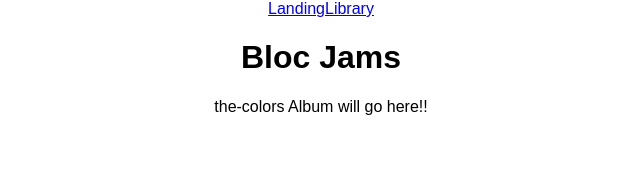
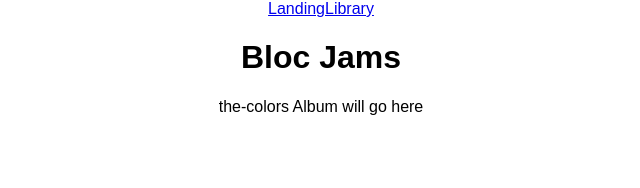
Before and after one commit to DreRecinos/bloc-jams-react, a React (Create React App) app: page /album/the-colors in a window 1280 px wide. Shown: the top 188 px of the page, without its empty margins (319-959 px from the left). Built offline with nearby package versions, Linux system fonts and the light colour scheme.

Commit message:
components-library 9.21

```diff
--- a/src/App.js
+++ b/src/App.js
@@ -5,20 +5,21 @@ import Landing from './components/Landing';
 import Library from './components/Library';
 import Album from './components/Album';
 
-
 class App extends Component {
   render() {
     return (
       <div className="App">
+
         <header>
-        <nav>
-           <Link to='/'>Landing</Link>
-           <Link to='/library'>Library</Link>
-         </nav>
-         <h1>Bloc Jams</h1>
+          <nav>
+             <Link to='/'>Landing</Link>
+             <Link to='/library'>Library</Link>
+          </nav>
+          <h1>Bloc Jams</h1>
         </header>
         <main>
           <Route exact path="/" component={Landing} />
+          <Route path="/library" component={Library} />
           <Route path="/album/:slug" component={Album} />
         </main>
       </div>
--- a/src/components/Album.js
+++ b/src/components/Album.js
@@ -1,10 +1,11 @@
 import React, { Component } from 'react';
+
 
 class Album extends Component {
   render() {
     return (
       <section className="album">
-         {this.props.match.params.slug} Album will go here!!
+        {this.props.match.params.slug} Album will go here
       </section>
     );
   }
--- a/src/components/Library.js
+++ b/src/components/Library.js
@@ -1,5 +1,5 @@
 import React, { Component } from 'react';
-import { Link } from 'react-router-dom'
+import { Link } from 'react-router-dom';
 import albumData from './../data/albums';
 
 class Library extends Component {
```
Lines whose indentation alone changed are shown as unchanged.
